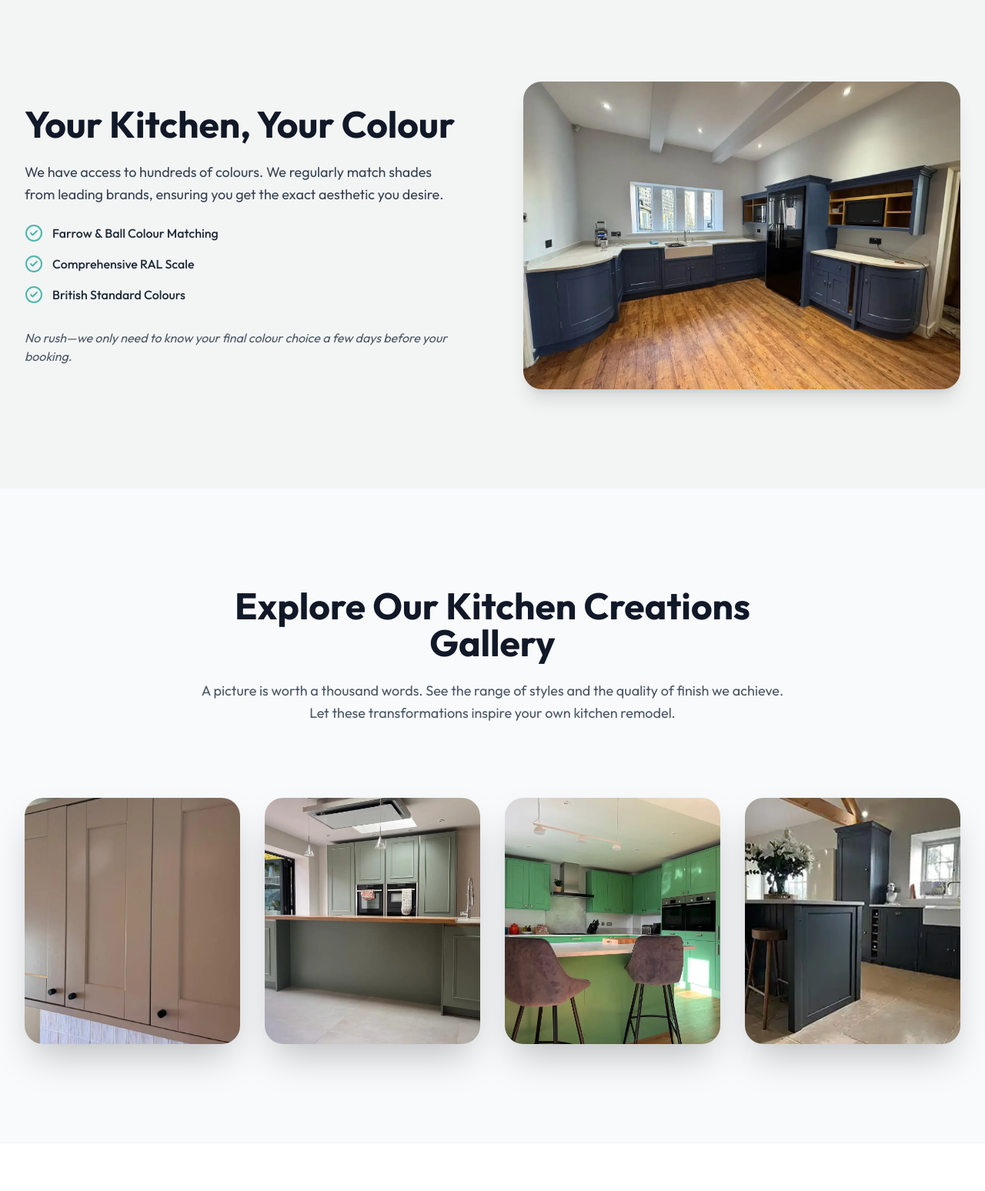
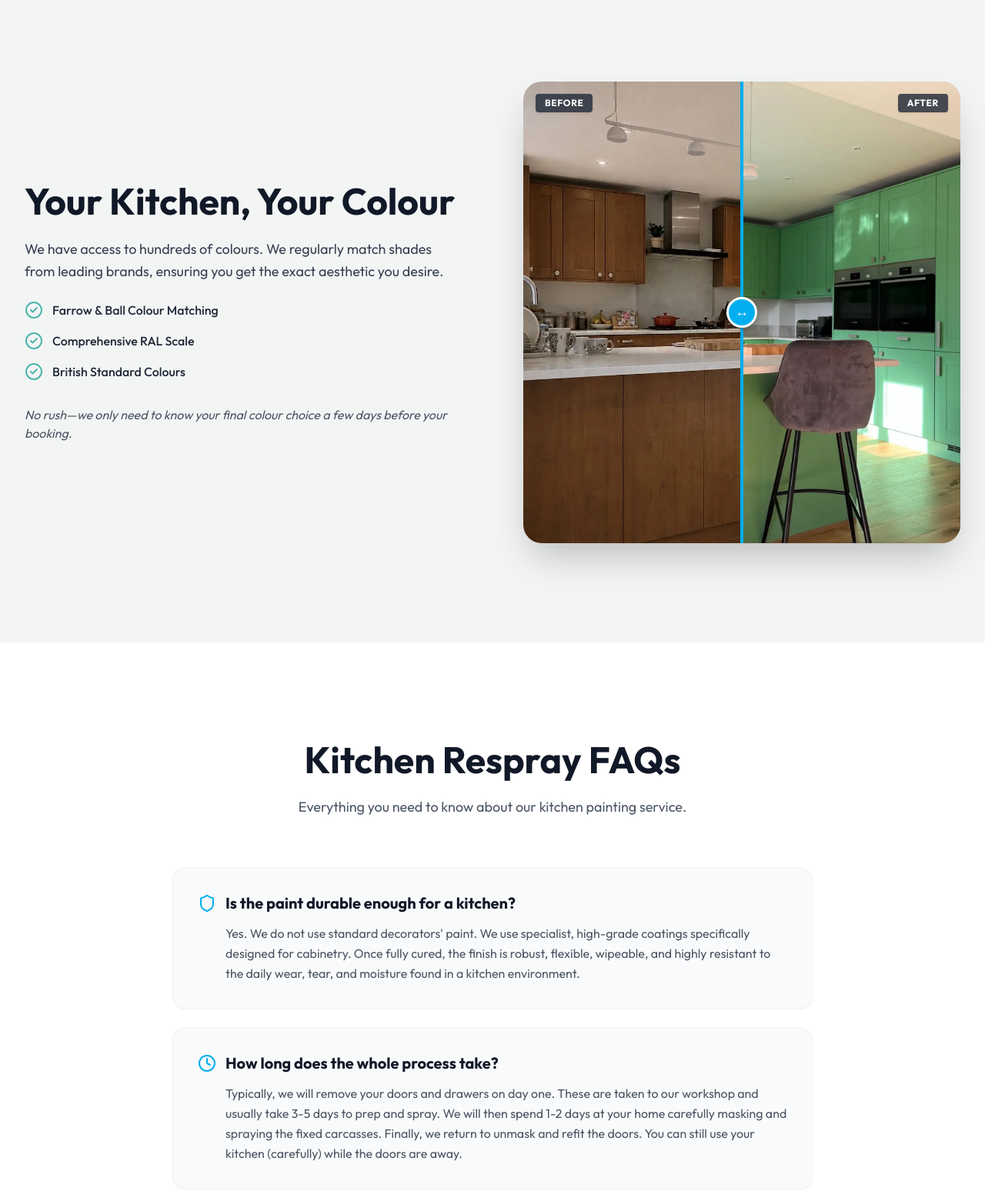
Before and after one commit to maderealdesign/Chameleonspray, a plain HTML site: page kitchen-respraying.html in a window 1280 px wide. Shown: the part 4320-5868 px from the top of the page at 77% size. Drawn offline with nearby package versions, Linux system fonts and the light colour scheme.

Commit message:
Add files via upload

```diff
--- a/kitchen-respraying.html
+++ b/kitchen-respraying.html
@@ -392,37 +392,18 @@
                          </ul>
                          <p class="text-gray-600 italic">No rush—we only need to know your final colour choice a few days before your booking.</p>
                      </div>
-                     <div class="w-full md:w-1/2">
-                        <img src="images/photo-kitchen-blue-cabinets-black-refrigerator-wooden-floor.webp" alt="Beautiful blue resprayed kitchen" class="rounded-3xl shadow-xl object-cover h-[400px] w-full">
-                     </div>
+                     <div class="w-full md:w-1/2 img-zoom-container rounded-3xl shadow-2xl relative ba-slider-container h-[400px] md:h-[600px]">
+                        <img src="images/before-14-photo-kitchen-interior-wood-cabinets-island.webp" alt="Kitchen Before" class="absolute inset-0">
+                        <div class="ba-slider-overlay" id="overlay-4">
+                            <img src="images/after-14-photo-modern-kitchen-green-cabinets.webp" alt="Kitchen After" class="absolute inset-0">
+                        </div>
+                        <div class="ba-slider-handle" id="handle-4"></div>
+                        <input type="range" min="0" max="100" value="50" class="ba-slider-input" oninput="updateSlider(4, this.value)" aria-label="Before and after image slider">
+                        <span class="absolute top-4 left-4 bg-brand-dark/80 text-white px-3 py-1 rounded text-[10px] md:text-xs font-bold uppercase tracking-wider backdrop-blur-sm z-10 pointer-events-none shadow">Before</span>
+                        <span class="absolute top-4 right-4 bg-brand-dark/80 text-white px-3 py-1 rounded text-[10px] md:text-xs font-bold uppercase tracking-wider backdrop-blur-sm z-10 pointer-events-none shadow">After</span>
+                    </div>
                  </div>
              </div>
-        </section>
-
-        <section class="py-20 md:py-32 bg-slate-50 border-t border-gray-100">
-            <div class="max-w-7xl mx-auto px-4 sm:px-6 lg:px-8">
-                <div class="text-center max-w-3xl mx-auto mb-16 md:mb-24 reveal active">
-                    <h2 class="text-3xl md:text-5xl font-bold text-gray-900 mb-6">Explore Our Kitchen Creations Gallery</h2>
-                    <p class="text-lg text-gray-600 leading-relaxed">
-                        A picture is worth a thousand words. See the range of styles and the quality of finish we achieve. Let these transformations inspire your own kitchen remodel.
-                    </p>
-                </div>
-
-                <div class="grid grid-cols-1 md:grid-cols-2 lg:grid-cols-4 gap-8 reveal delay-100 active">
-                    <div class="overflow-hidden rounded-3xl shadow-2xl">
-                        <img src="images/Ilkley-photo-kitchen-cabinets-shaker-style-beige.webp" alt="A clean modern kitchen with sleek green cabinets." class="w-full h-80 object-cover img-zoom">
-                    </div>
-                    <div class="overflow-hidden rounded-3xl shadow-2xl">
-                        <img src="images/after-1.webp" alt="A farmhouse style kitchen with classic white cabinets and a large island." class="w-full h-80 object-cover img-zoom">
-                    </div>
-                    <div class="overflow-hidden rounded-3xl shadow-2xl">
-                        <img src="images/photo-green-kitchen-island-modern-interior.webp" alt="A sage green kitchen with wood countertops and a central island." class="w-full h-80 object-cover img-zoom">
-                    </div>
-                    <div class="overflow-hidden rounded-3xl shadow-2xl">
-                        <img src="images/photo-modern-shaker-kitchen-navy-cabinets-island.webp" alt="A modern kitchen featuring elegant green cabinets and an island." class="w-full h-80 object-cover img-zoom">
-                    </div>
-                </div>
-            </div>
         </section>
 
         <section class="py-20 md:py-32 bg-white border-t border-gray-100">
```
